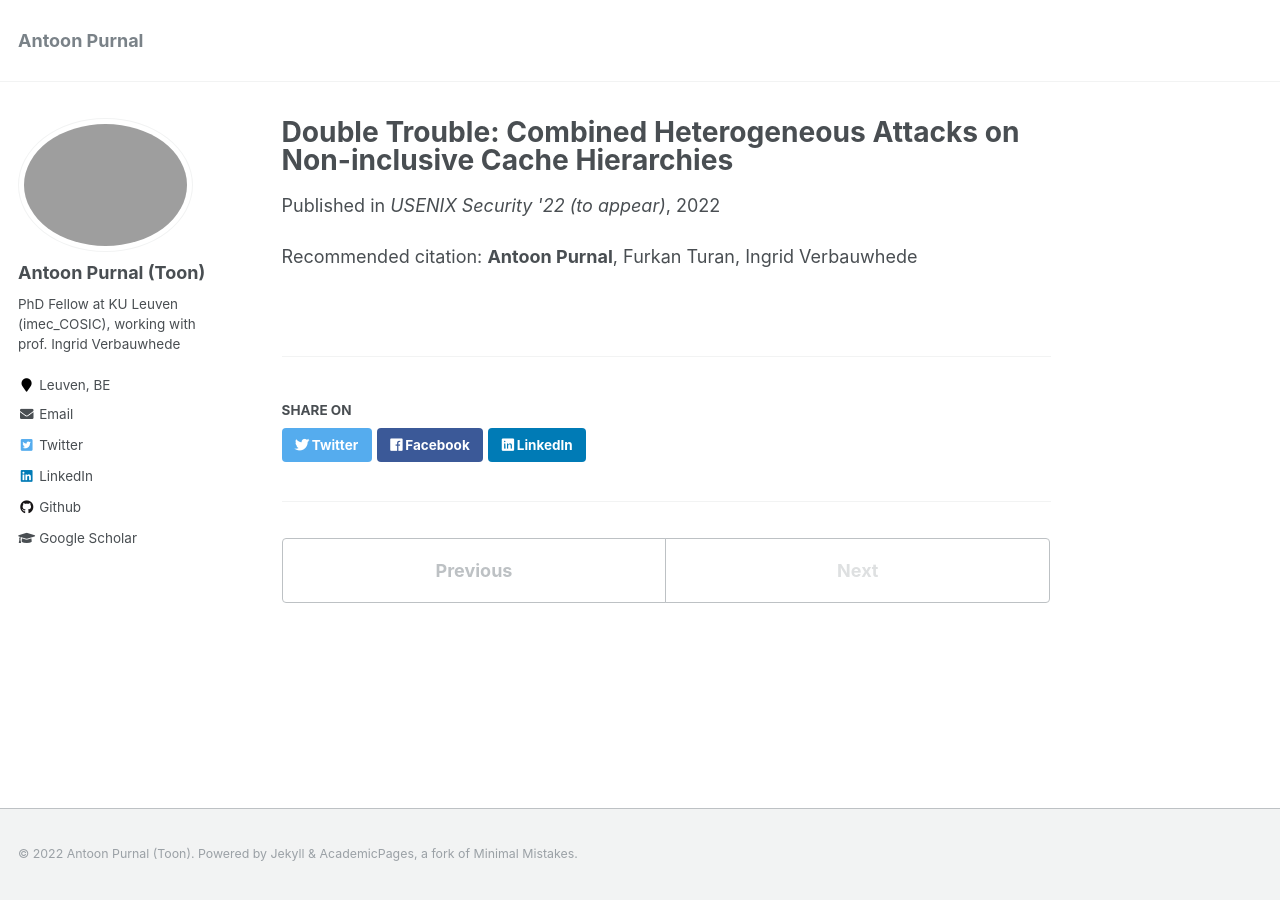
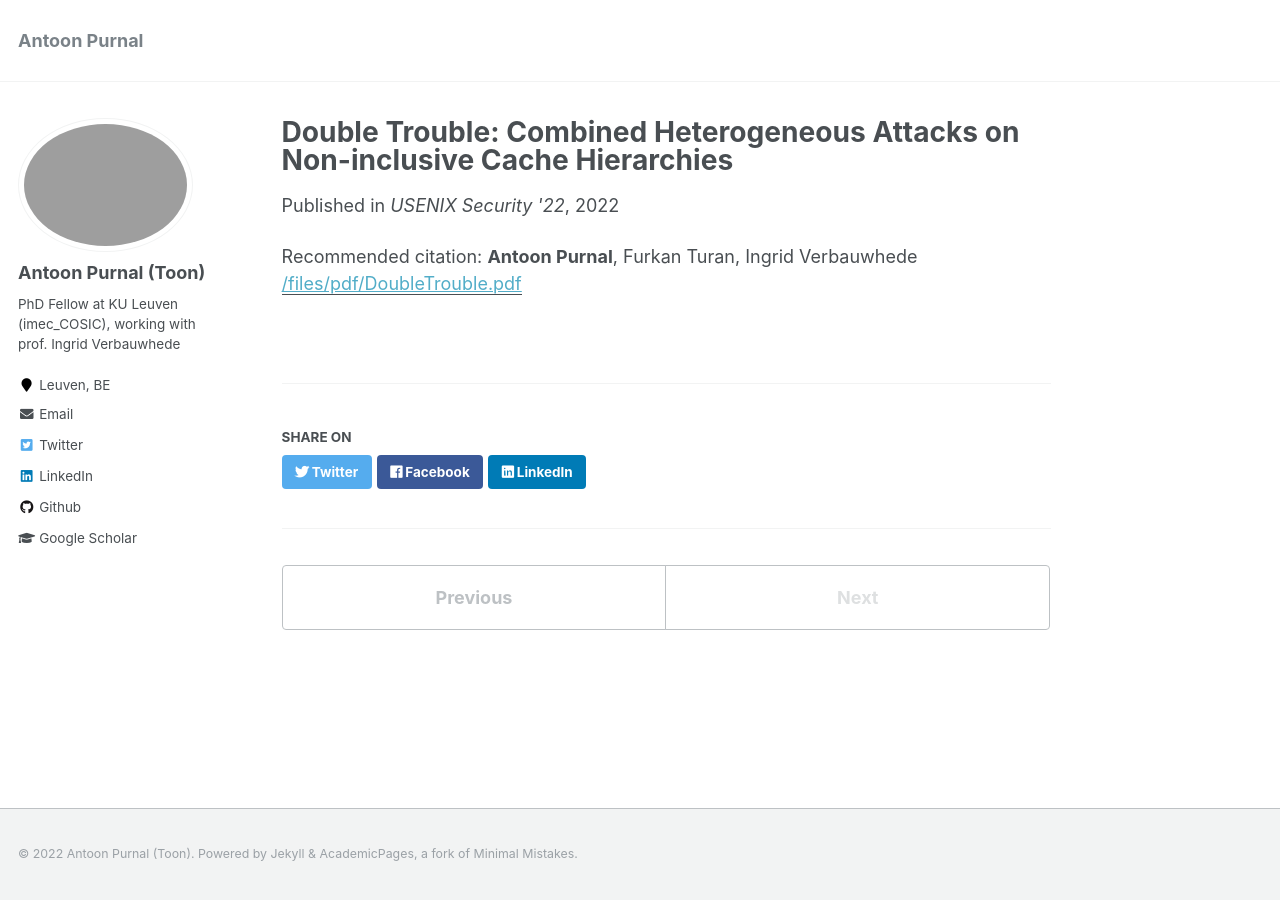
Before and after one commit to antoonpurnal/antoonpurnal.github.io, a Jekyll site: the page built from _publications/2022-DoubleTrouble.md, in a window 1280 px wide. Built offline with Jekyll 4.4.1, drawn with Linux system fonts in a browser that asks for light colours.

Commit message:
Public Release of Double Trouble paper

```diff
--- a/_publications/2022-DoubleTrouble.md
+++ b/_publications/2022-DoubleTrouble.md
@@ -1,7 +1,8 @@
 ---
 title: "Double Trouble: Combined Heterogeneous Attacks on Non-inclusive Cache Hierarchies"
 collection: publications
-venue: "USENIX Security '22 (to appear)"
+paperurl: '/files/pdf/DoubleTrouble.pdf'
+venue: "USENIX Security '22"
 #ar: '(acceptance rate: %)'
 citation: '<b>Antoon Purnal</b>, Furkan Turan, Ingrid Verbauwhede'
 ---
```
Also changed, not shown: _pages/about.md (+2 -2 lines), 1 other file.
